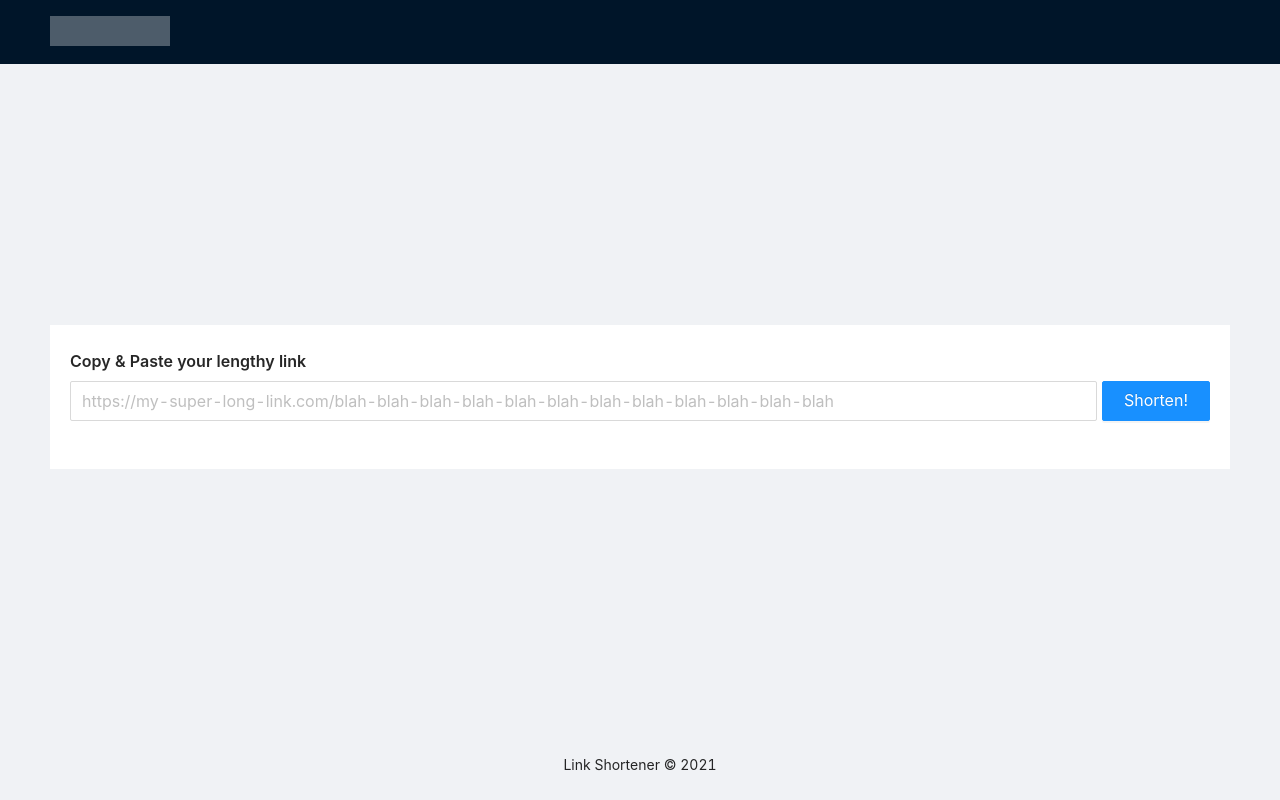
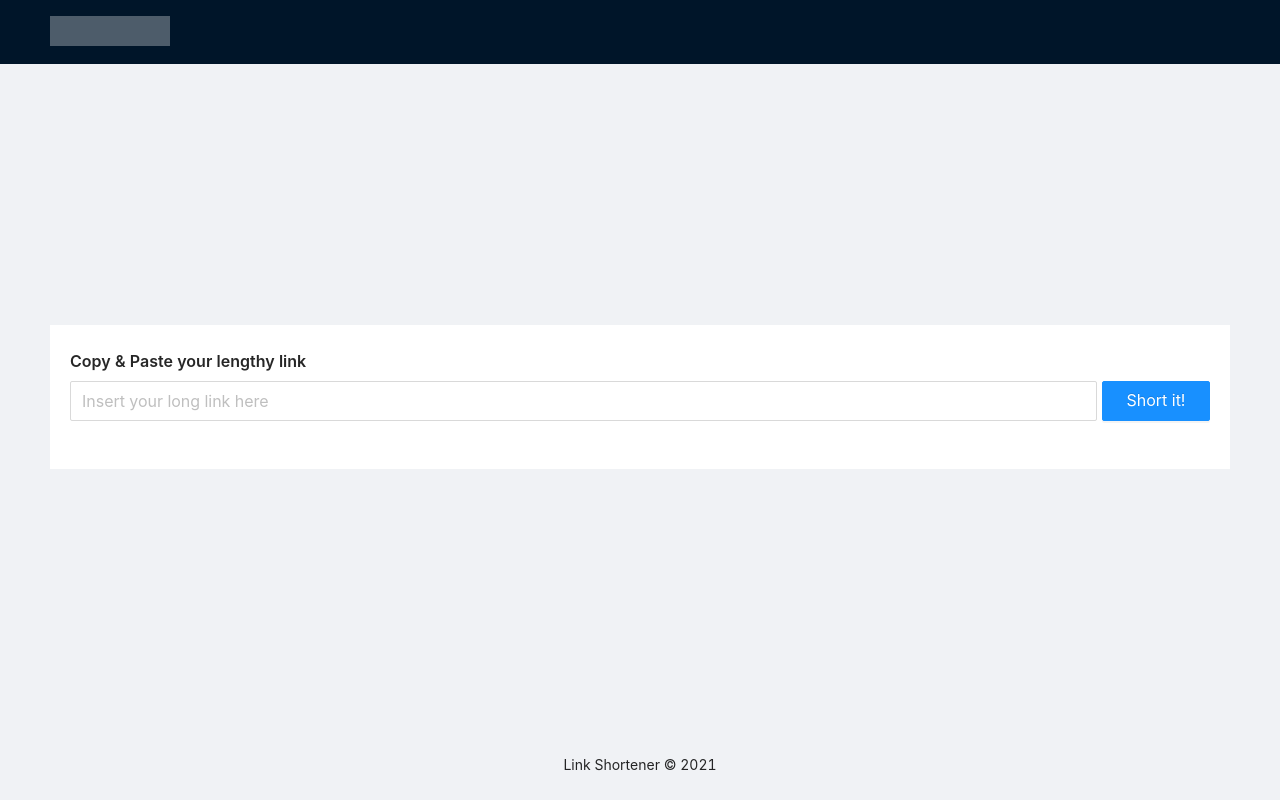
Before and after one commit to d-tello/link-shortner, a Next.js app: page / in a window 1280 px wide. Built offline with nearby package versions, Linux system fonts and the light colour scheme.

Commit message:
Chaange placeholder text

```diff
--- a/pages/index.tsx
+++ b/pages/index.tsx
@@ -68,13 +68,13 @@ export default function Home() {
                   message: 'Please paste a correct link',
                   type: 'url',
                 }]}>
-                  <Input placeholder="https://my-super-long-link.com/blah-blah-blah-blah-blah-blah-blah-blah-blah-blah-blah-blah" size="large"/>
+                  <Input placeholder="Insert your long link here" size="large"/>
                 </Form.Item>
               </div>
               <div className={styles.linkFieldButton}>
                 <Form.Item>
                   <Button type="primary" htmlType="submit" style={{ width: '100%' }} size="large">
-                    Shorten!
+                    Short it!
                   </Button>
                 </Form.Item>
               </div>
```
